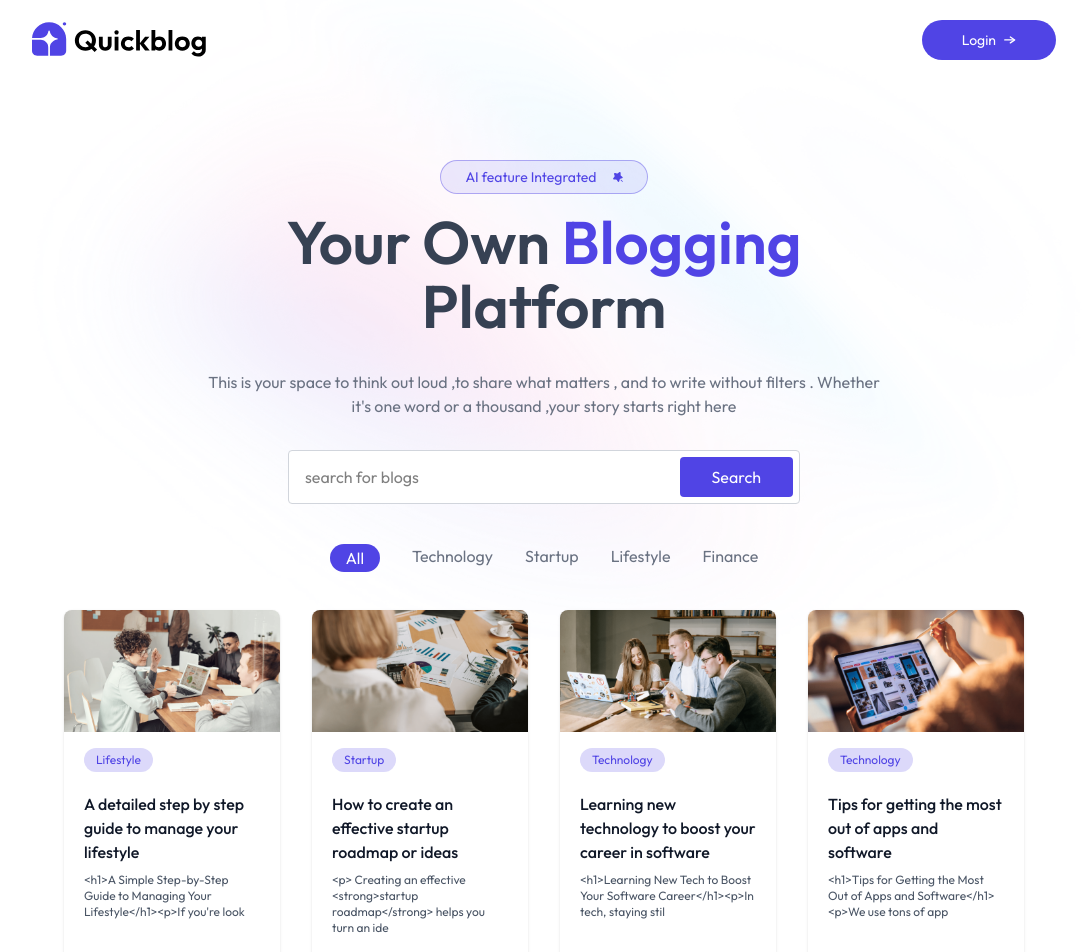
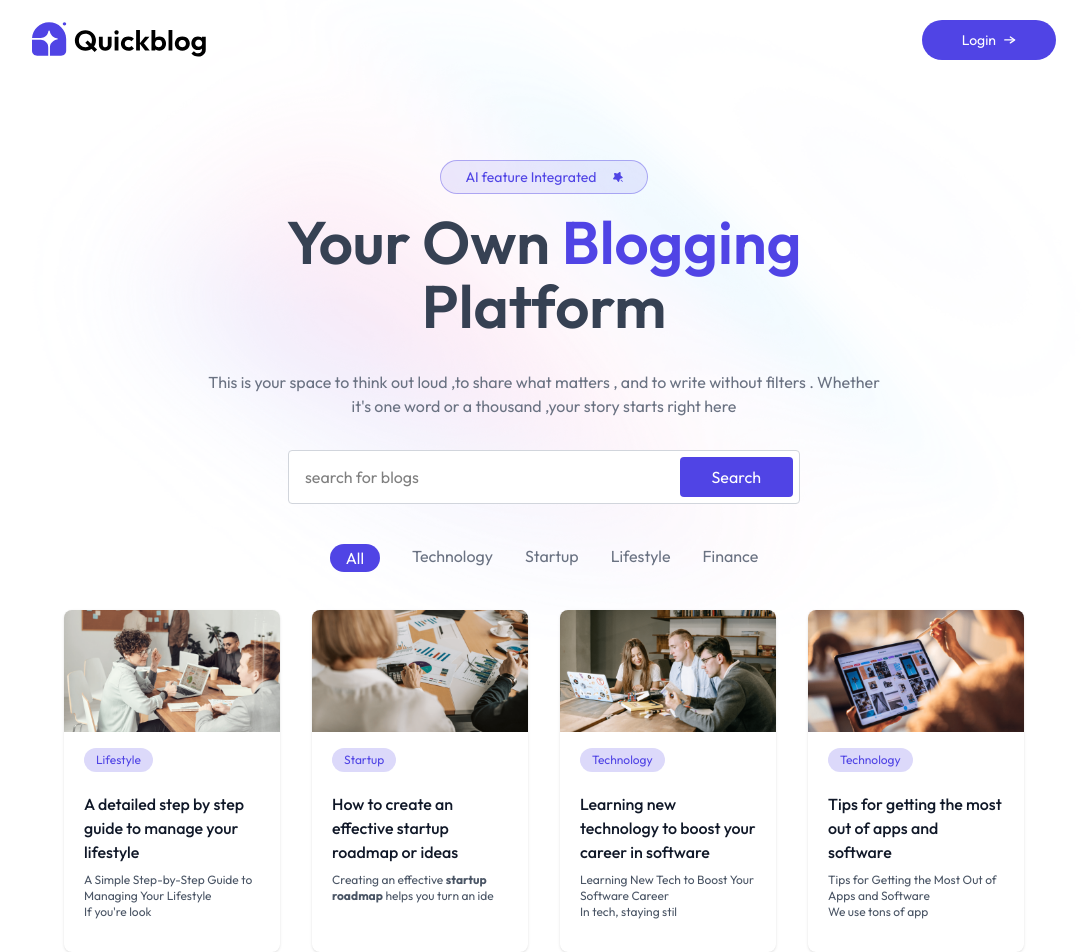
Before and after one commit to outgoingrudra/Blog-site, a React (Vite) app in the folder frontend/: page / in a window 1280 px wide. Shown: the top 952 px of the page, without its empty margins (96-1183 px from the left). Built offline with nearby package versions, Linux system fonts and the light colour scheme.

Commit message:
changes made

```diff
--- a/frontend/src/App.jsx
+++ b/frontend/src/App.jsx
@@ -1,18 +1,15 @@
-import React from 'react'
-import {Routes,Route} from 'react-router-dom'
-import Home from "./Pages/Home"
-import Blog from "./Pages/Blog"
+import React from "react";
+import { Routes, Route } from "react-router-dom";
+import Home from "./Pages/Home";
+import Blog from "./Pages/Blog";
 
 export default function App() {
   return (
     <div>
-       <Routes >
-          <Route path ='/' element={<Home/>} />
-          <Route path ='/blog' element={<Blog/>} />
-
-       </Routes>
-
-
+      <Routes>
+        <Route path="/" element={<Home />} />
+        <Route path="/blog/:id" element={<Blog />} />
+      </Routes>
     </div>
-  )
+  );
 }
--- a/frontend/src/Components/BlogCard.jsx
+++ b/frontend/src/Components/BlogCard.jsx
@@ -15,7 +15,7 @@ export default function BlogCard({ blog }) {
       </span>
       <div className="p-5 ">
         <h5 className=" mb-2 font-medium text-gray-900">{title}</h5>
-        <p className="mb-3 text-xs text-gray-600">{description.slice(0, 80)}</p>
+        <p className="mb-3 text-xs text-gray-600" dangerouslySetInnerHTML={{"__html":description.slice(0, 80)}}></p>
       </div>
     </div>
   );
```
